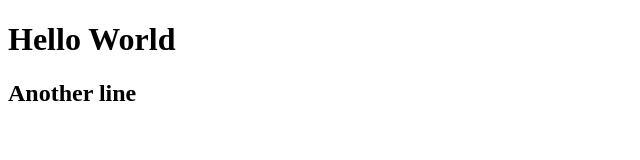
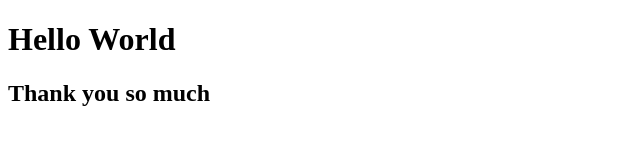
Before and after one commit to Rolyamparo/Rolyamparo, a plain HTML site: page index.html in a window 1280 px wide. Shown: the whole page, without its empty margins (0-640 px from the left). Drawn offline with Linux system fonts and the light colour scheme.

Commit message:
Update index.html

```diff
--- a/index.html
+++ b/index.html
@@ -7,6 +7,6 @@
 </head>
 <body>
     <h1>Hello World</h1>
-    <h2>Another line</h2>
+    <h2>Thank you so much </h2>
 </body>
 </html>
```
